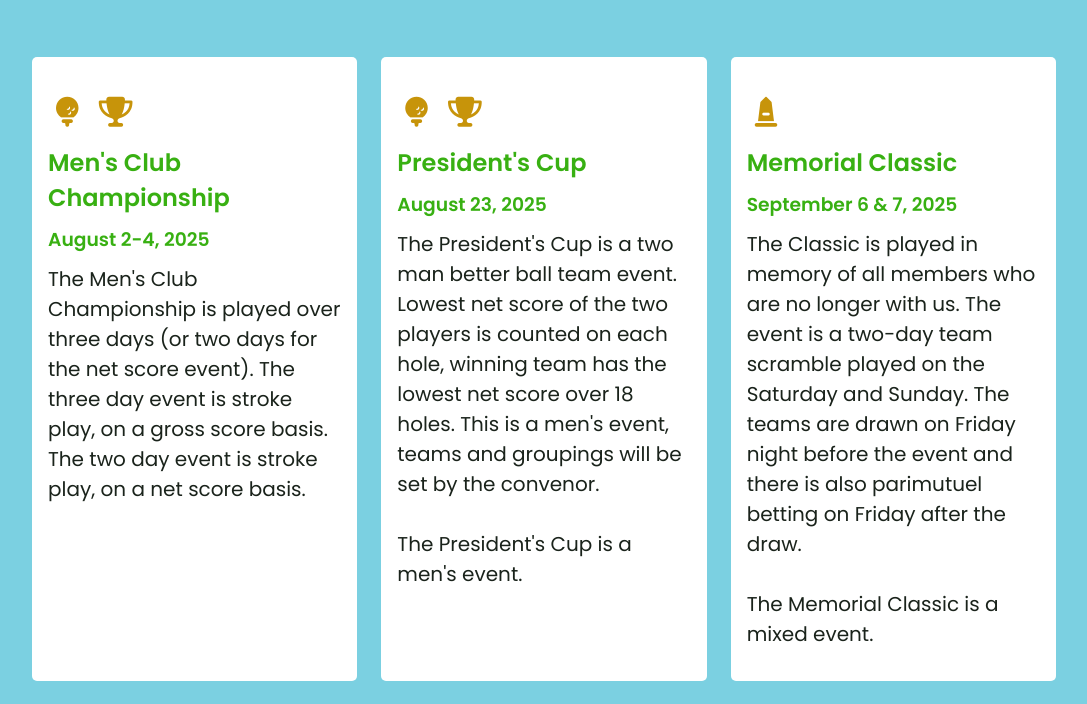
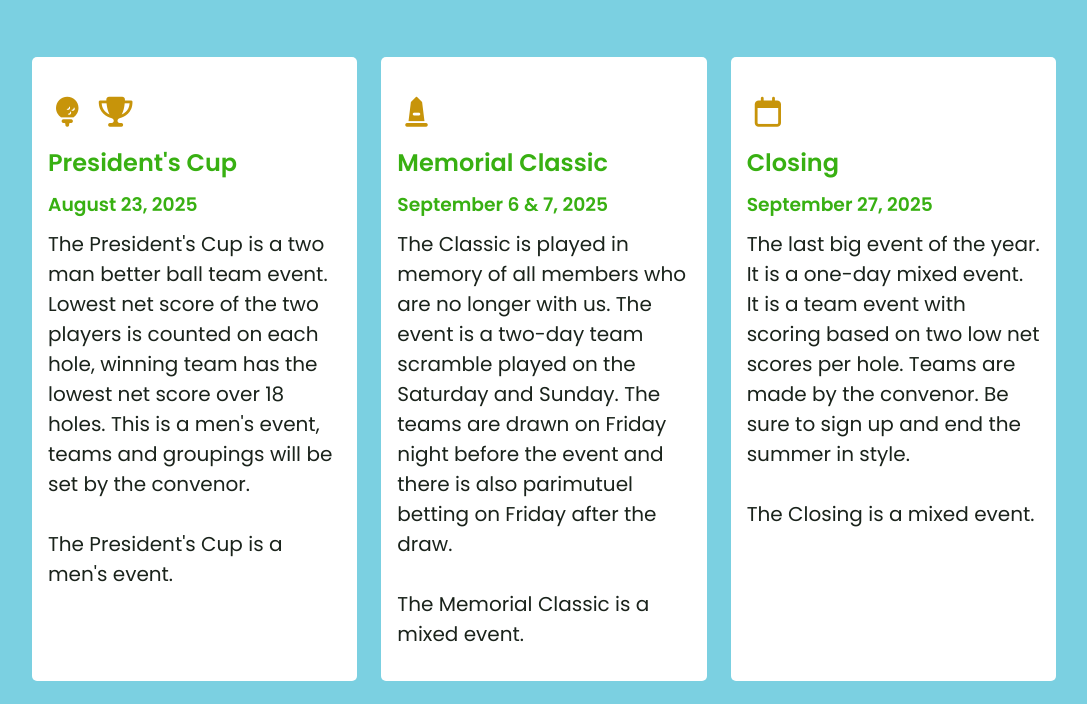
Before and after one commit to Gman48/DMAwebsite, a plain HTML site: page index.html in a window 1280 px wide. Shown: the part 1005-1709 px from the top of the page, without its empty margins (96-1183 px from the left). Drawn offline with nearby package versions, Linux system fonts and the light colour scheme.

Commit message:
Update index.html

```diff
--- a/index.html
+++ b/index.html
@@ -111,13 +111,13 @@
                     <p>This is a four person mixed team event where foursomes will be picked by the convenor, with one low handicap, two mid handicaps and one high handicap player in each group. The best net score from the A and C player will be added to the best net score from the B and D player to count for the team score on each hole.The event will be a great way to celebrate the middle of golf season with fellow members. Teams will be set by the convenors. <br><br>This is a mixed event, all members welcome.  </p>
                 </div>  -->
 
-                <div data-aos="fade-in" class="service active">
+                <!-- <div data-aos="fade-in" class="service active">
                     <i class="fa-solid fa-golf-ball-tee"></i>
                     <i class="fa-solid fa-trophy"></i>
                     <h1>Men's Club Championship</h1>
                     <h3>August 2-4, 2025</h3>
                     <p>The Men's Club Championship is played over three days (or two days for the net score event).  The three day event is stroke play, on a gross score basis.  The two day event is stroke play, on a net score basis. </p>
-                </div>
+                </div> -->
 
                 <!-- <div data-aos="fade-in" class="service active">
                     <i class="fa-solid fa-golf-ball-tee"></i>
```
